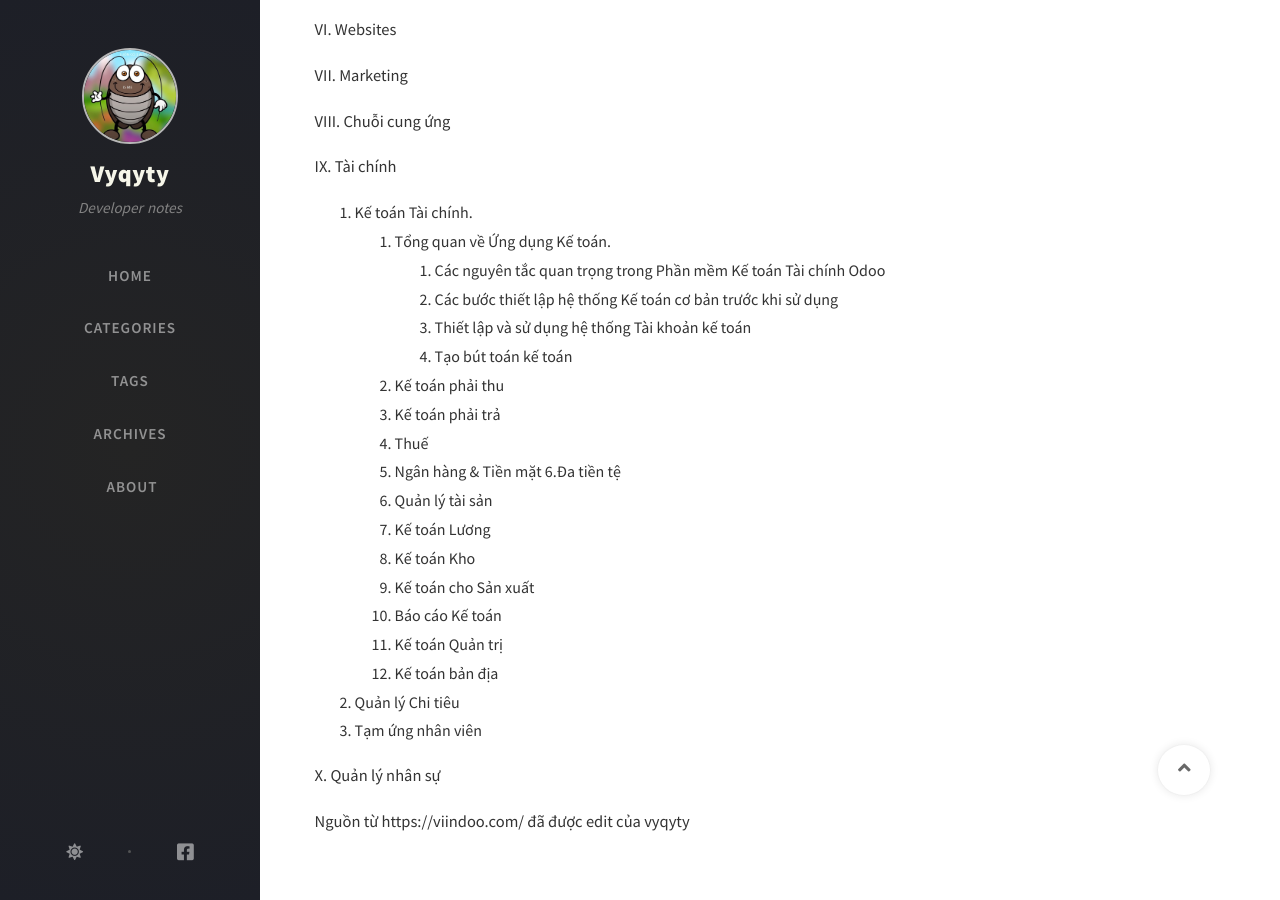
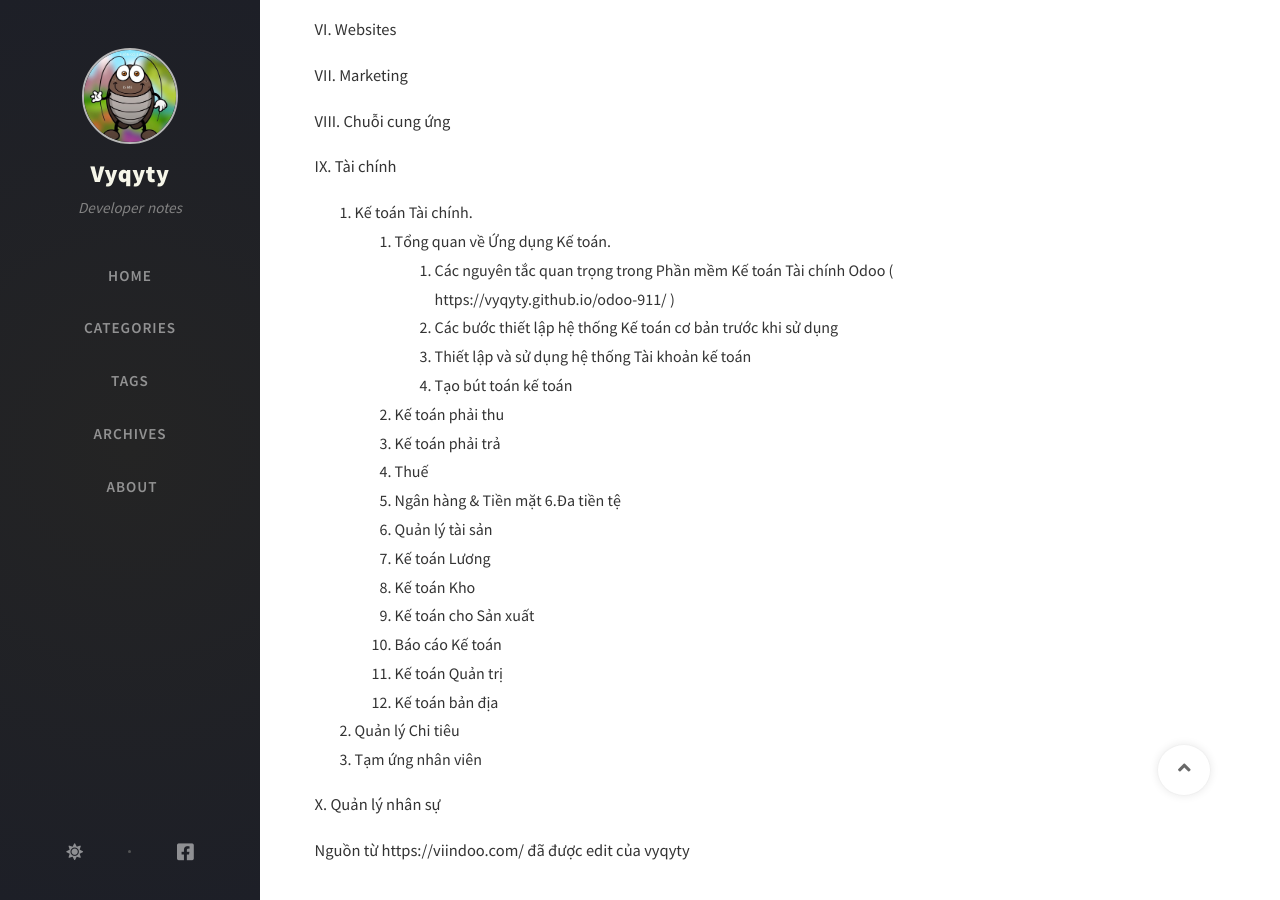
Before and after one commit to vyqyty/vyqyty.github.io, a Jekyll site: the page built from _posts/2023-04-08-odoo-note-tree.md, in a window 1280 px wide and 900 px high, scrolled down 917 px. Built offline with Jekyll 4.4.1, drawn with Linux system fonts in a browser that asks for light colours; nearby versions of some CDN libraries; comment, search, counter and statistics services are not loaded; some of the changed lines change nothing that is shown.

Commit message:
Update 2023-04-08-odoo-note-tree.md

```diff
--- a/_posts/2023-04-08-odoo-note-tree.md
+++ b/_posts/2023-04-08-odoo-note-tree.md
@@ -48,7 +48,7 @@ IX. Tài chính
 
   1. Kế toán Tài chính.
       1. Tổng quan về Ứng dụng Kế toán.
-          1. Các nguyên tắc quan trọng trong Phần mềm Kế toán Tài chính Odoo
+          1. Các nguyên tắc quan trọng trong Phần mềm Kế toán Tài chính Odoo ( https://vyqyty.github.io/odoo-911/ )
           2. Các bước thiết lập hệ thống Kế toán cơ bản trước khi sử dụng
           3. Thiết lập và sử dụng hệ thống Tài khoản kế toán
           4. Tạo bút toán kế toán
```
